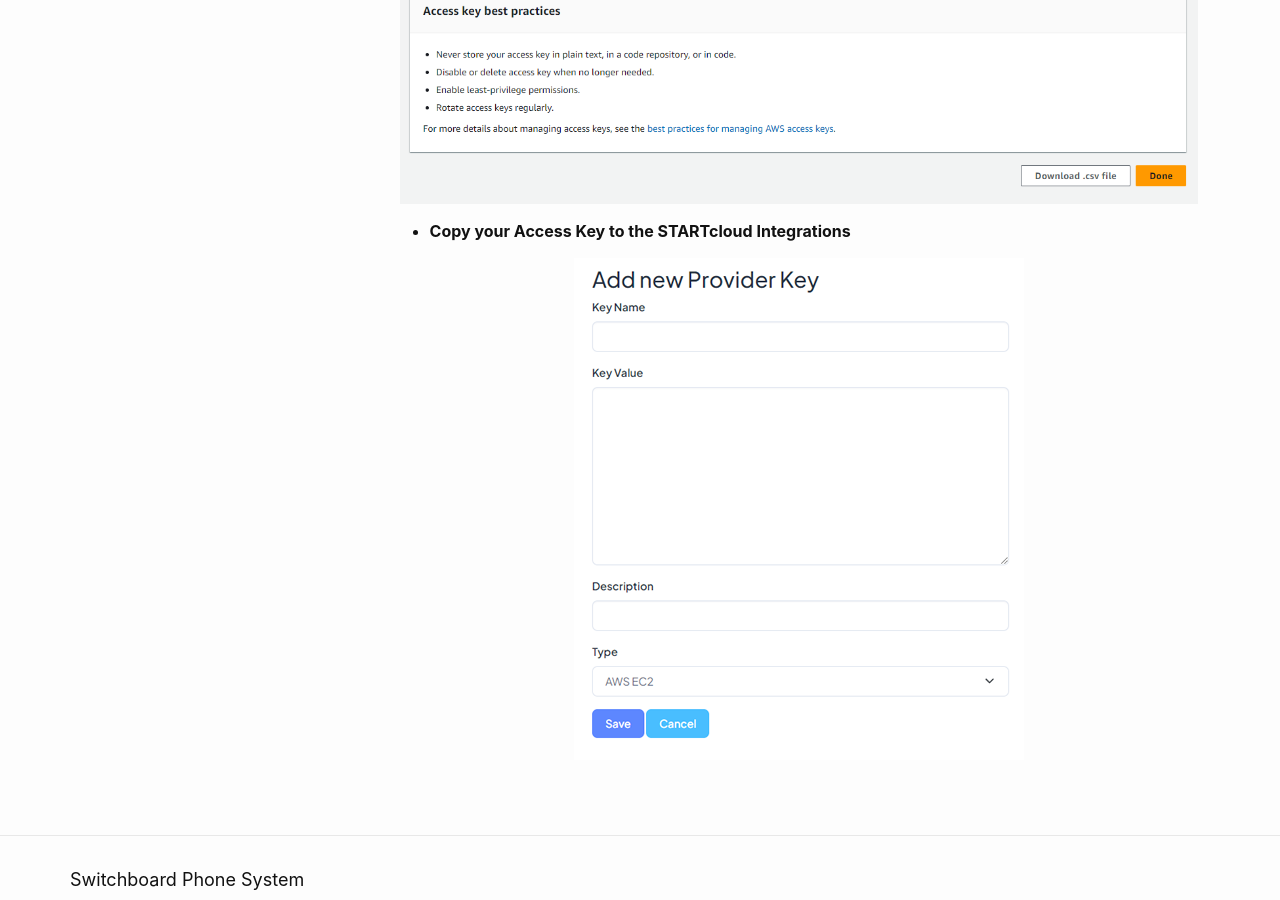
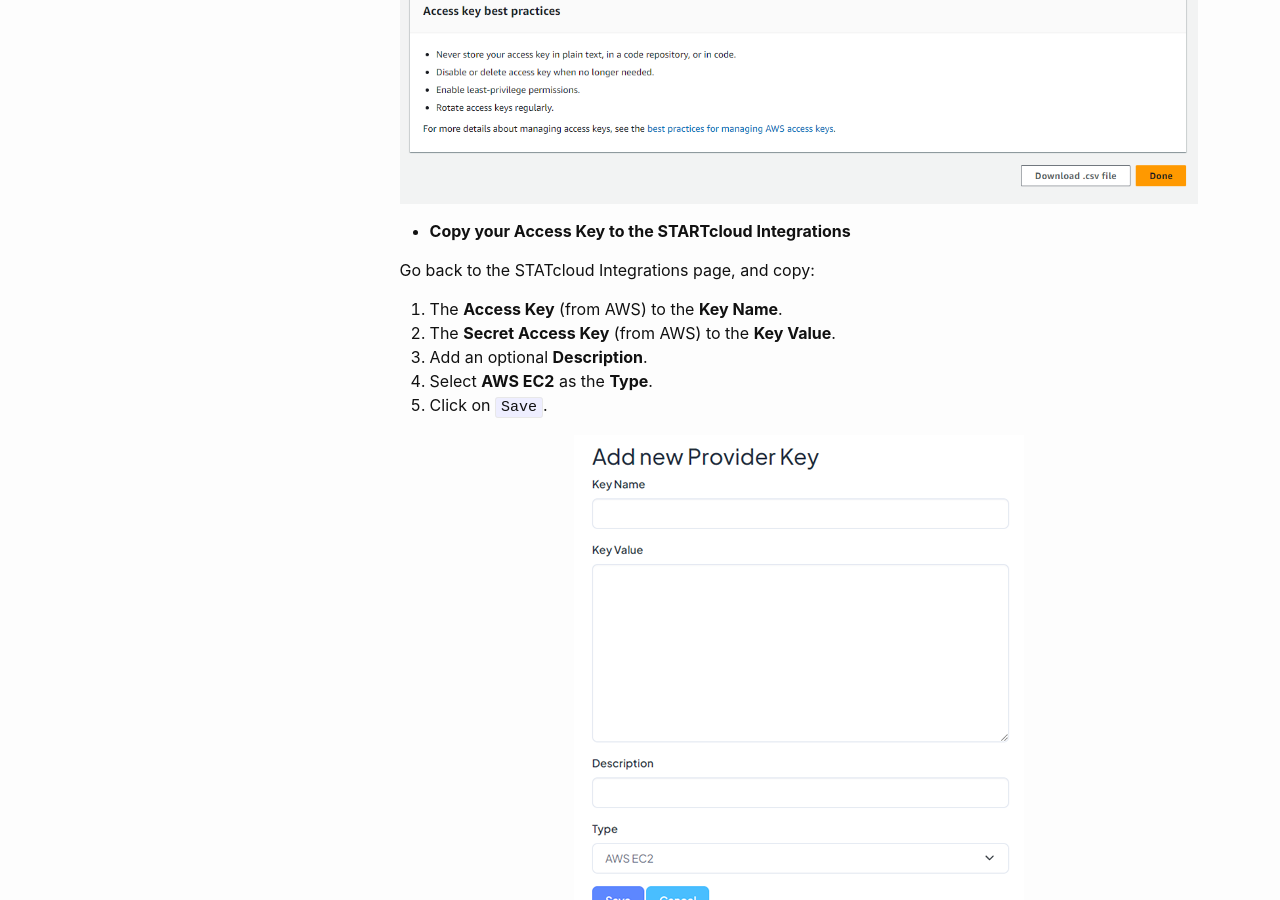
Before and after one commit to PhoneSwitchBoard/Switchboard-Website-Docs, a Jekyll site: the page built from docs/cloud_provider.md, in a window 1280 px wide and 900 px high, scrolled down 4730 px. Built offline with Jekyll 4.4.1, drawn with Linux system fonts in a browser that asks for light colours.

Commit message:
Cloud Provider update

```diff
--- a/docs/cloud_provider.md
+++ b/docs/cloud_provider.md
@@ -109,6 +109,15 @@ Go back to the **Users** list and choose the user you just created. Now select t
 - **Copy your Access Key to the STARTcloud Integrations**
 
 
+Go back to the STATcloud Integrations page, and copy:
+
+1. The **Access Key** (from AWS) to the **Key Name**.
+2. The **Secret Access Key** (from AWS) to the **Key Value**.
+3. Add an optional **Description**.
+4. Select **AWS EC2** as the **Type**.
+5. Click on `Save`.
+
+
 <p align="center">
   <img src="./../images/integration_add.png" />
 </p>
```
